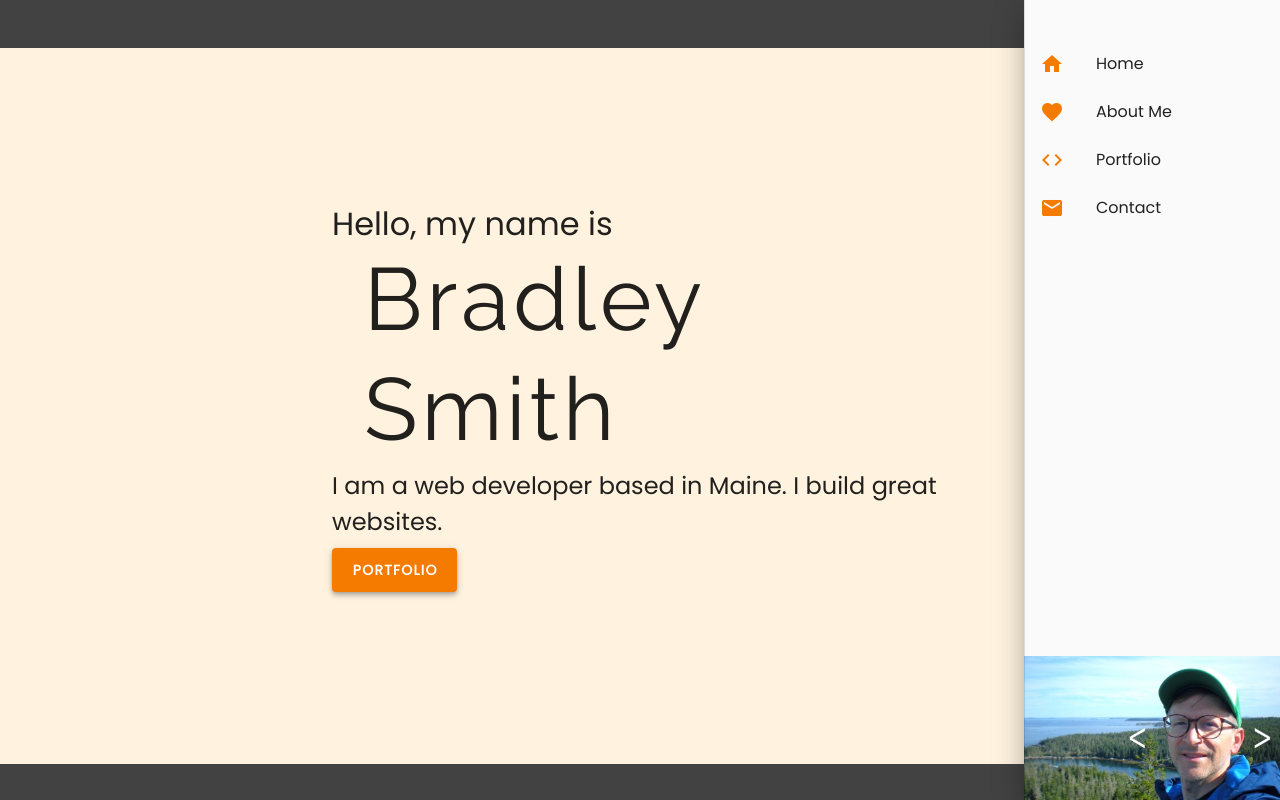
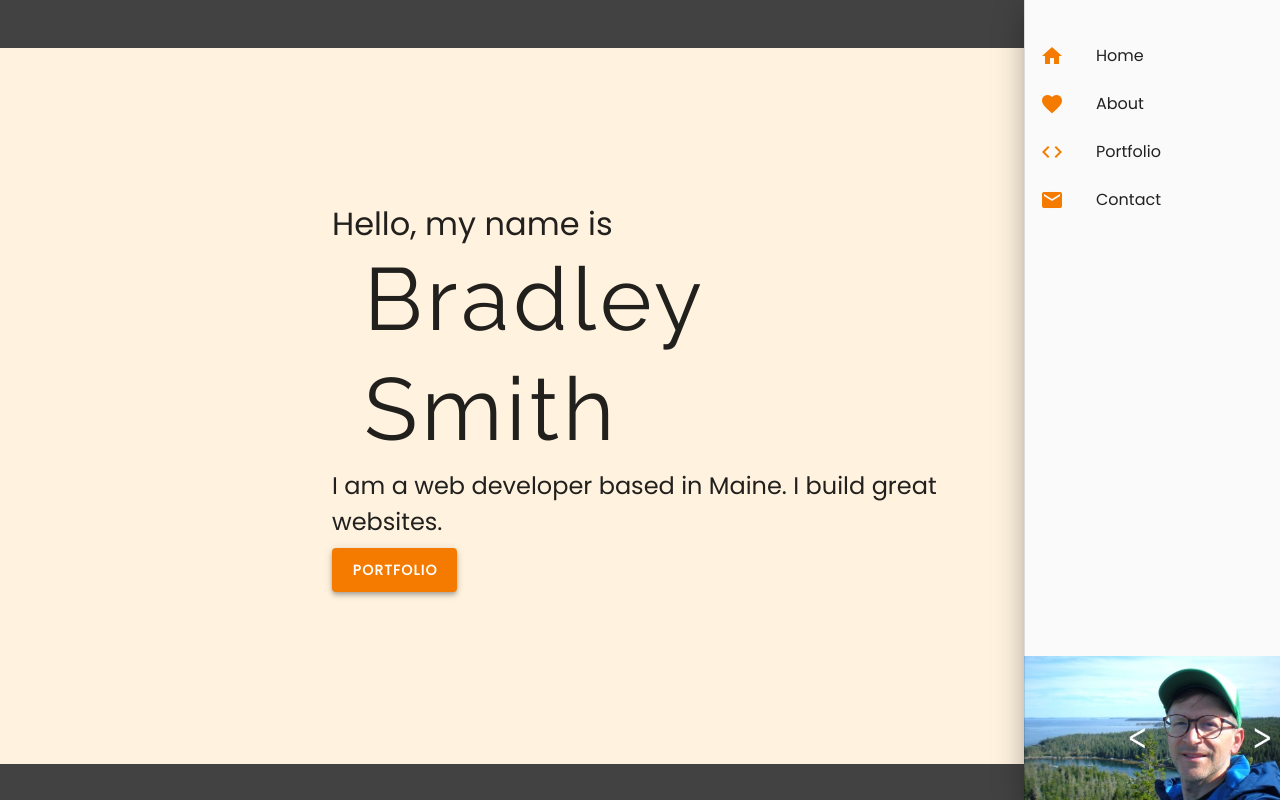
Before and after one commit to bradleyhop/new-portfolio, a Vue app: page / in a window 1280 px wide. Both pictures are taken after a click on the button "menu". Built offline with nearby package versions, Linux system fonts and the light colour scheme.

Commit message:
dyanamically build menu

```diff
--- a/src/assets/data/menu.js
+++ b/src/assets/data/menu.js
@@ -1,22 +1,22 @@
 const menu = [
   {
     title: "Home",
-    routerLink: "{ name: 'Home' }",
+    routerLink: { name: "Home" },
     icon: "mdi-home",
   },
   {
     title: "About",
-    routerLink: "{ name: 'About' }",
+    routerLink: { name: "About" },
     icon: "mdi-cards-heart",
   },
   {
     title: "Portfolio",
-    routerLink: "{ name: 'Portfolio' }",
+    routerLink: { name: "Portfolio" },
     icon: "mdi-code-tags",
   },
   {
     title: "Contact",
-    routerLink: "{ name: 'Contact' }",
+    routerLink: { name: "Contact" },
     icon: "mdi-email",
   },
 ];
--- a/src/components/NavDrawer.vue
+++ b/src/components/NavDrawer.vue
@@ -1,6 +1,12 @@
 <script>
+import menu from "@/assets/data/menu.js";
+
 export default {
   name: "NavDrawer",
+
+  data: () => ({
+    menuItem: menu,
+  }),
 
   props: {
     value: {
@@ -23,48 +29,15 @@ export default {
     hide-overlay
   >
     <div class="nav-container">
-      <div class="nav-list-container">
-        <v-list class="view-list">
-          <router-link :to="{ name: 'Home' }">
+      <div class="nav-list-container view-list">
+        <v-list class="no-padding" v-for="(item, i) in menuItem" :key="i">
+          <router-link :to="item.routerLink">
             <v-list-item link>
               <v-list-item-action>
-                <v-icon color="secondary">mdi-home</v-icon>
+                <v-icon color="secondary">{{ item.icon }}</v-icon>
               </v-list-item-action>
               <v-list-item-content>
-                <v-list-item-title> Home </v-list-item-title>
-              </v-list-item-content>
-            </v-list-item>
-          </router-link>
-
-          <router-link :to="{ name: 'About' }">
-            <v-list-item link>
-              <v-list-item-action>
-                <v-icon color="secondary">mdi-cards-heart</v-icon>
-              </v-list-item-action>
-              <v-list-item-content>
-                <v-list-item-title> About Me </v-list-item-title>
-              </v-list-item-content>
-            </v-list-item>
-          </router-link>
-
-          <router-link :to="{ name: 'Portfolio' }">
-            <v-list-item link>
-              <v-list-item-action>
-                <v-icon color="secondary">mdi-code-tags</v-icon>
-              </v-list-item-action>
-              <v-list-item-content>
-                <v-list-item-title> Portfolio </v-list-item-title>
-              </v-list-item-content>
-            </v-list-item>
-          </router-link>
-
-          <router-link :to="{ name: 'Contact' }">
-            <v-list-item link>
-              <v-list-item-action>
-                <v-icon color="secondary">mdi-email</v-icon>
-              </v-list-item-action>
-              <v-list-item-content>
-                <v-list-item-title> Contact </v-list-item-title>
+                <v-list-item-title>{{ item.title }}</v-list-item-title>
               </v-list-item-content>
             </v-list-item>
           </router-link>
@@ -96,6 +69,10 @@ export default {
   margin-top: 2rem;
 }
 
+.no-padding {
+  padding: 0;
+}
+
 .nav-img {
   flex-shrink: 0;
 }
```
